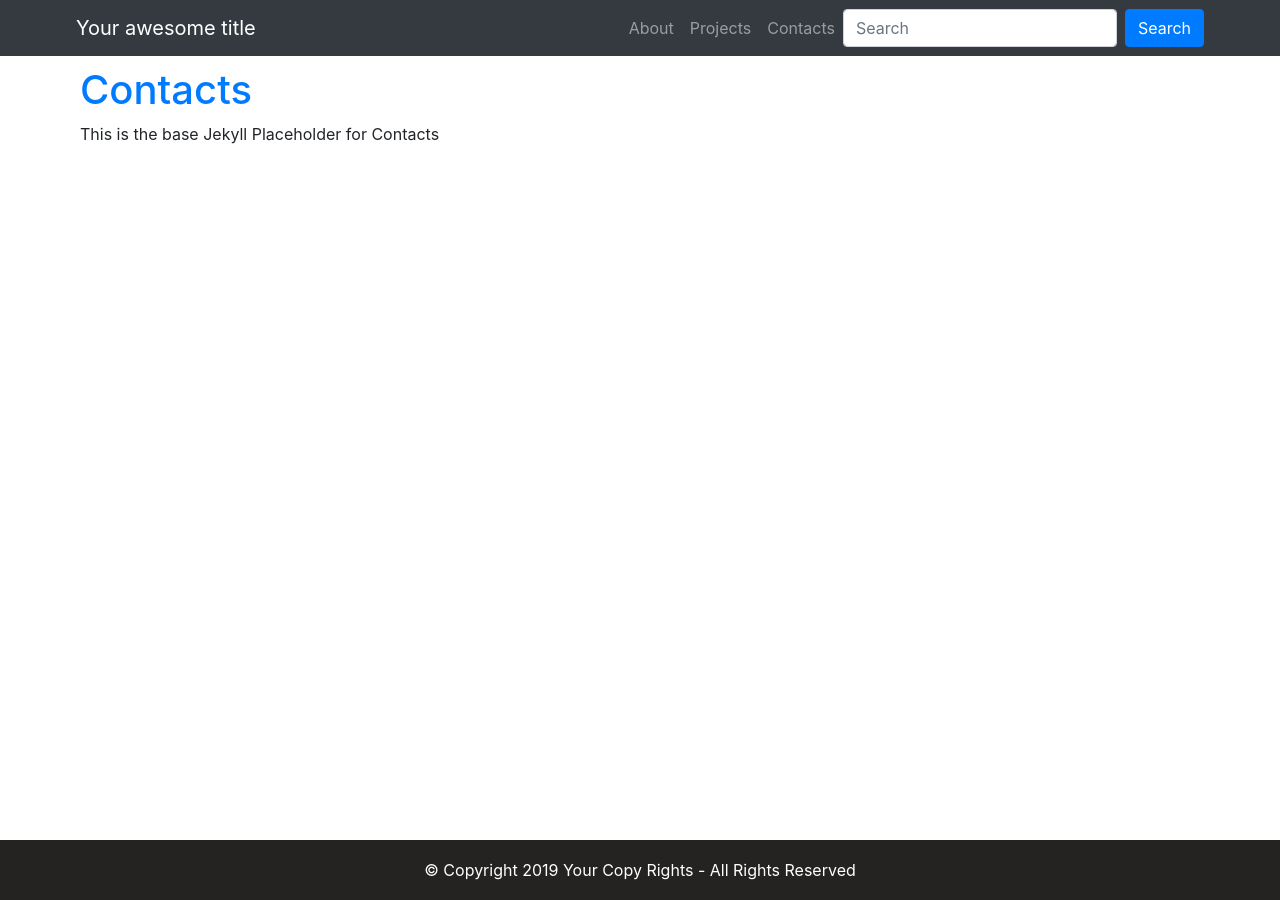
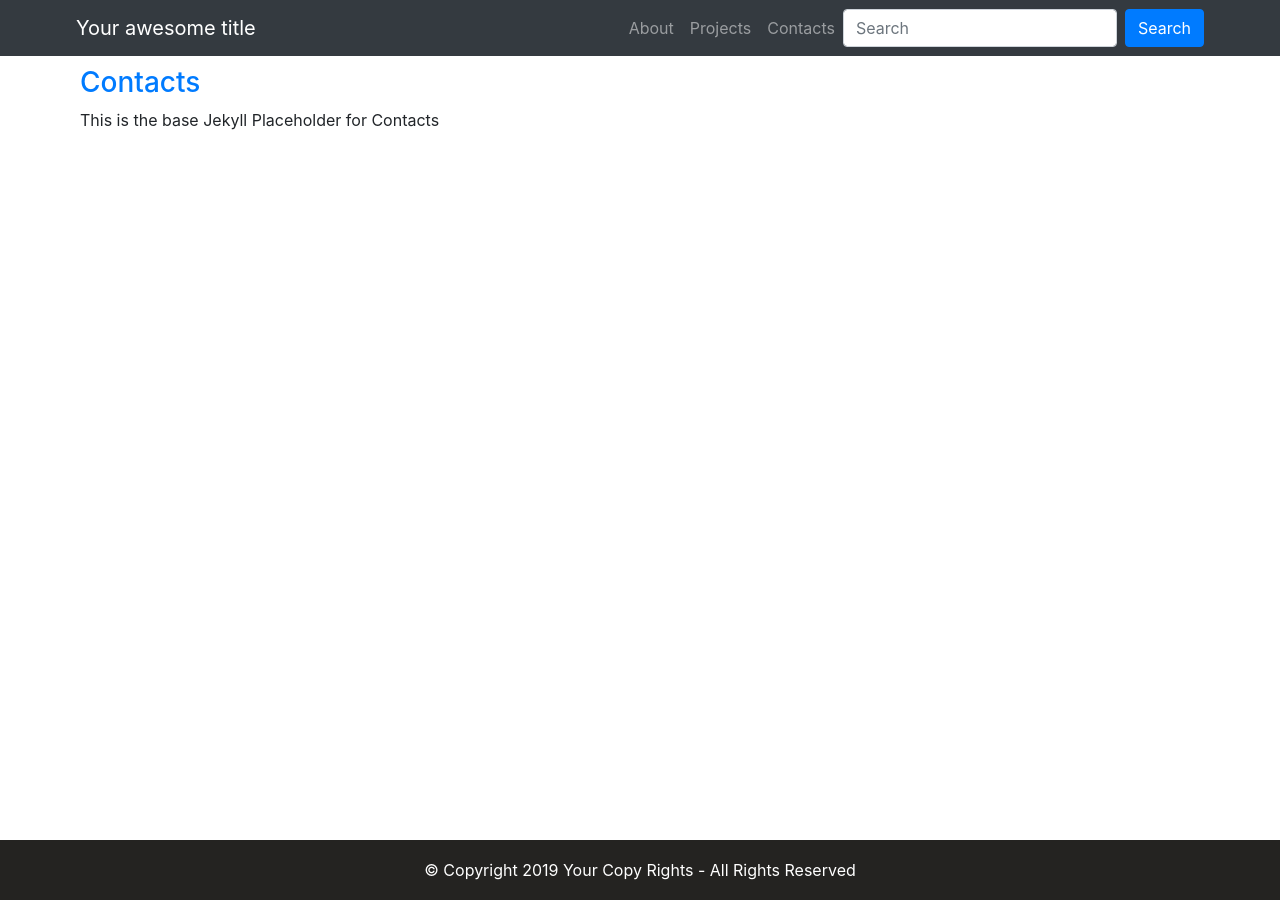
Before and after one commit to uonyekwuluje/dopsblog, a Jekyll site: the page built from contacts.markdown, in a window 1280 px wide. Built offline with Jekyll 4.4.1, drawn with Linux system fonts in a browser that asks for light colours.

```diff
--- a/_layouts/page.html
+++ b/_layouts/page.html
@@ -3,7 +3,7 @@ layout: default
 ---
 <div class="pagearticleformat">
   <article>
-    <header><h1><a href="{{ page.url | relative_url }}">{{ page.title }}</a></h1></header>
+    <header><h3><a href="{{ page.url | relative_url }}">{{ page.title }}</a></h3></header>
     {{ content }}
   </article>
 </div>
```
